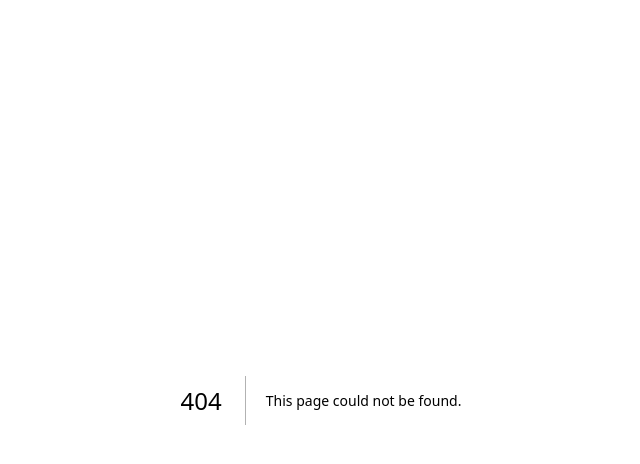
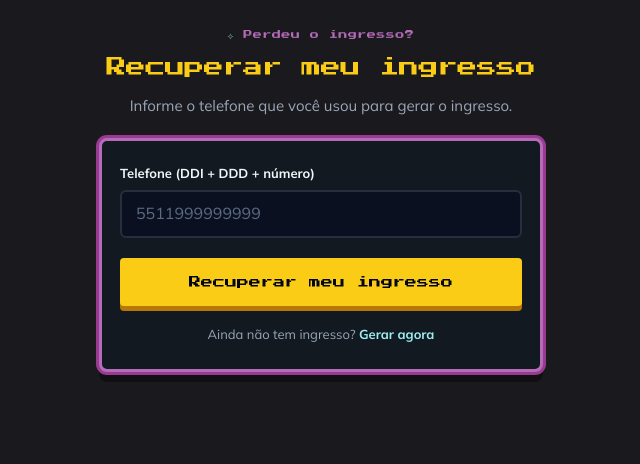
Before and after one commit to Dev-em-Dobro/dobro-club, a Next.js app: page /recuperar-ingresso in a window 1280 px wide. Before the commit this address had no page. Shown: the top 464 px of the page, without its empty margins (319-959 px from the left). Built offline with nearby package versions, Linux system fonts and the light colour scheme.

Commit message:
feat(recuperar-ingresso): add RecuperarIngressoPage component for ticket recovery

```diff
--- a/app/recuperar-link/page.tsx
+++ b/app/recuperar-ingresso/page.tsx
@@ -11,7 +11,7 @@ interface Access {
   magicLink: string;
 }
 
-export default function RecuperarLinkPage() {
+export default function RecuperarIngressoPage() {
   const [phone, setPhone] = useState("");
   const [access, setAccess] = useState<Access | null>(null);
   const [error, setError] = useState<string | null>(null);
@@ -22,7 +22,7 @@ export default function RecuperarLinkPage() {
     setError(null);
     const digits = onlyDigits(phone);
     if (!isValidPhone(digits)) {
-      setError("Use DDI + DDD + número (só números). Ex.: 5584991153472");
+      setError("Use DDI + DDD + número (só números). Ex.: 5511999999999");
       return;
     }
     setSubmitting(true);
@@ -56,9 +56,9 @@ export default function RecuperarLinkPage() {
     <main className="ticket-screen ticket-screen--center">
       <header className="ticket-head">
         <p className="ticket-kicker px">
-          <span className="twinkle">⟡</span> Perdeu o acesso?
+          <span className="twinkle">⟡</span> Perdeu o ingresso?
         </p>
-        <h1 className="ticket-title px">Recuperar meu link</h1>
+        <h1 className="ticket-title px">Recuperar meu ingresso</h1>
         <p className="ticket-sub">
           Informe o telefone que você usou para gerar o ingresso.
         </p>
@@ -69,7 +69,7 @@ export default function RecuperarLinkPage() {
           <h1 className="scroll-title">
             {access.name
               ? `Boas-vindas de volta, ${access.name}!`
-              : "Achamos seu acesso!"}
+              : "Achamos seu ingresso!"}
           </h1>
           <p className="scroll-text">Aqui está o seu link para acessar o evento:</p>
           <a className="btn scroll-cta" href={access.magicLink}>
@@ -88,14 +88,14 @@ export default function RecuperarLinkPage() {
               inputMode="numeric"
               value={phone}
               onChange={(e) => setPhone(e.target.value)}
-              placeholder="5584991153472"
+              placeholder="5511999999999"
               autoComplete="tel"
               required
             />
           </label>
           {error && <p className="tf-error">{error}</p>}
           <button type="submit" className="btn tf-submit" disabled={submitting}>
-            {submitting ? "Buscando…" : "Recuperar meu link"}
+            {submitting ? "Buscando…" : "Recuperar meu ingresso"}
           </button>
           <p className="tf-recover">
             Ainda não tem ingresso? <a href="/ingresso">Gerar agora</a>
```
